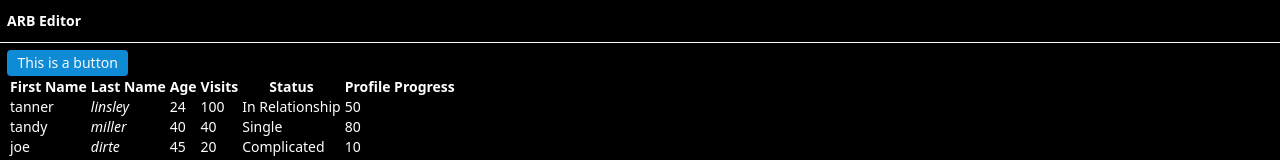
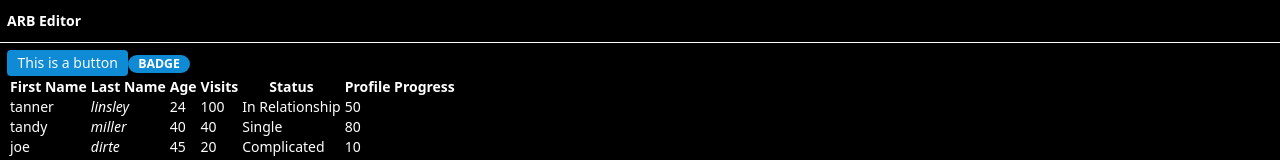
Before and after one commit to johngohrw/arby, a React (Vite) app: page / in a window 1280 px wide. Shown: the top 160 px of the page. Built offline with nearby package versions, Linux system fonts and the light colour scheme.

Commit message:
feat: badge

```diff
--- a/src/App.tsx
+++ b/src/App.tsx
@@ -2,10 +2,13 @@ import {
   createColumnHelper,
   type IdentifiedColumnDef,
 } from "@tanstack/react-table";
+import { Badge } from "./rw-components/badge/badge";
 import { Button } from "./rw-components/button/button";
-import { createTheme, cssOf, s, varOf } from "./rw-components/helpers";
+import { cssOf, varOf } from "./rw-components/style-helpers";
 import { useTable } from "./rw-components/table/table";
+import { createTheme } from "./rw-components/theme";
 import { GlobalThemeProvider } from "./rw-components/theme-provider/theme-provider";
+import { s } from "./rw-components/utility-styles";
 
 const themeConfig = createTheme({
   "color-bg": "black",
@@ -124,6 +127,7 @@ function App() {
         </div>
         <div className={styles.content}>
           <Button onClick={() => alert("hi")}>This is a button</Button>
+          <Badge>BADGE</Badge>
           {renderTable()}
           {renderTable()}
           {renderTable()}
--- /dev/null
+++ b/src/rw-components/badge/badge.tsx
@@ -0,0 +1,28 @@
+import type { ComponentProps } from "react";
+import { cssOf, varOf } from "../style-helpers";
+import { s } from "../utility-styles";
+
+export const badgeStyles = cssOf({
+  background: varOf("color-primary"),
+  ...s.inlineFlex,
+  ...s.flexCenter,
+  borderRadius: "48px",
+  padding: "0.2rem 0.7rem",
+  lineHeight: 1,
+  fontWeight: 600,
+  fontSize: `calc(${varOf("root-font-scale")} * 0.88)`,
+});
+
+export const Badge = ({
+  children,
+  className,
+  ...rest
+}: ComponentProps<"span">) => {
+  return (
+    <span className={`${badgeStyles} ${className}`} {...rest}>
+      {children}
+    </span>
+  );
+};
+
+// ("inline-flex items-center justify-center rounded-full border px-2 py-0.5 text-xs font-medium w-fit whitespace-nowrap shrink-0 [&>svg]:size-3 gap-1 [&>svg]:pointer-events-none focus-visible:border-ring focus-visible:ring-ring/50 focus-visible:ring-[3px] aria-invalid:ring-destructive/20 dark:aria-invalid:ring-destructive/40 aria-invalid:border-destructive transition-[color,box-shadow] overflow-hidden text-foreground [a&]:hover:bg-accent [a&]:hover:text-accent-foreground");
--- a/src/rw-components/button/button.tsx
+++ b/src/rw-components/button/button.tsx
@@ -1,6 +1,12 @@
 import type { CSSObject } from "@emotion/react";
 import type { ComponentProps } from "react";
-import { varOf } from "../helpers";
+import { varOf } from "../style-helpers";
+
+// expose certain values as theme variables
+export const buttonThemeVars = {
+  ["color-button-fg"]: "#f9f9f9",
+  ["color-button-bg-disabled"]: "#999",
+} as const;
 
 export const globalButtonStyles: CSSObject = {
   button: {
--- a/src/rw-components/button/theme.ts
+++ /dev/null
@@ -1,5 +0,0 @@
-// expose certain values as theme variables
-export const buttonThemeVariables = {
-  ["color-button-fg"]: "#f9f9f9",
-  ["color-button-bg-disabled"]: "#999",
-} as const;
--- /dev/null
+++ b/src/rw-components/style-helpers.ts
@@ -0,0 +1,5 @@
+import { css } from "@emotion/css";
+import type { ThemeVarRawKey } from "./theme";
+
+export const cssOf = css;
+export const varOf = (key: ThemeVarRawKey) => `var(--${String(key)})`;
--- a/src/rw-components/theme-provider/theme-provider.tsx
+++ b/src/rw-components/theme-provider/theme-provider.tsx
@@ -1,6 +1,14 @@
 import { type CSSObject, Global } from "@emotion/react";
-import { globalButtonStyles } from "../button/button";
-import { varOf } from "../helpers";
+import { buttonThemeVars, globalButtonStyles } from "../button/button";
+import { varOf } from "../style-helpers";
+
+export const allComponentThemeVariables = {
+  ...buttonThemeVars,
+};
+
+export const allComponentGlobalStyles = {
+  ...globalButtonStyles,
+};
 
 export const GlobalThemeProvider = ({
   themeConfig,
@@ -17,7 +25,7 @@ export const GlobalThemeProvider = ({
         },
         html: {},
         body: {},
-        ...globalButtonStyles,
+        ...allComponentGlobalStyles,
         ...themeConfig,
       }}
     />
--- /dev/null
+++ b/src/rw-components/theme.ts
@@ -0,0 +1,31 @@
+import type { CSSObject } from "@emotion/react";
+import { allComponentThemeVariables } from "./theme-provider/theme-provider";
+
+const themeVariables = {
+  ["root-font-scale"]: "14px",
+  ["color-bg"]: "#f9f9f9",
+  ["color-fg"]: "black",
+  ["color-primary"]: "#0f8bd5",
+  ["color-border"]: "#888",
+  ...allComponentThemeVariables,
+} as const;
+
+export type ThemeVarRawKey = keyof typeof themeVariables;
+export type ThemeVarDashedKey = `--${ThemeVarRawKey}`;
+export type ThemeMixinRaw = Partial<Record<ThemeVarRawKey, unknown>>;
+export type ThemeMixinDashed = Partial<Record<ThemeVarDashedKey, unknown>>;
+
+export const createTheme = (mixin?: ThemeMixinRaw) => {
+  const dashify = (o: Record<string, unknown>) =>
+    Object.entries(o).reduce((a, [k, v]) => ({ ...a, [`--${k}`]: v }), {});
+
+  const themeVariablesDashed = dashify(themeVariables);
+  const themeMixinDashed = dashify(mixin ?? {});
+
+  return {
+    html: {
+      ...themeVariablesDashed,
+      ...themeMixinDashed,
+    },
+  } as CSSObject;
+};
--- a/src/rw-components/helpers.ts
+++ b/src/rw-components/utility-styles.ts
@@ -1,45 +1,10 @@
-/** biome-ignore-all lint/correctness/noUnusedVariables: completion's sake */
-
-import { css } from "@emotion/css";
 import type { CSSObject } from "@emotion/react";
-import { buttonThemeVariables } from "./button/theme";
-
-export const cssOf = css;
-
-const themeVariables = {
-  ["root-font-scale"]: "14px",
-  ["color-bg"]: "#f9f9f9",
-  ["color-fg"]: "black",
-  ["color-primary"]: "#0f8bd5",
-  ["color-border"]: "#888",
-  ...buttonThemeVariables,
-} as const;
-
-type ThemeVarRawKey = keyof typeof themeVariables;
-type ThemeVarDashedKey = `--${ThemeVarRawKey}`;
-type ThemeMixinRaw = Partial<Record<ThemeVarRawKey, unknown>>;
-type ThemeMixinDashed = Partial<Record<ThemeVarDashedKey, unknown>>;
-
-export const createTheme = (mixin?: ThemeMixinRaw) => {
-  const dashify = (o: Record<string, unknown>) =>
-    Object.entries(o).reduce((a, [k, v]) => ({ ...a, [`--${k}`]: v }), {});
-
-  const themeVariablesDashed = dashify(themeVariables);
-  const themeMixinDashed = dashify(mixin ?? {});
-
-  return {
-    html: {
-      ...themeVariablesDashed,
-      ...themeMixinDashed,
-    },
-  } as CSSObject;
-};
-
-export const varOf = (key: ThemeVarRawKey) => `var(--${key})`;
+import { varOf } from "./style-helpers";
 
 const cssuStatic = {
   borderBox: { boxSizing: "border-box" },
   flex: { display: "flex" },
+  inlineFlex: { display: "inline-flex" },
   flexRow: { flexDirection: "row" },
   flexCol: { flexDirection: "column" },
   alignCenter: { alignItems: "center" },
@@ -51,7 +16,6 @@ const cssuStatic = {
   block: { display: "block" },
   none: { display: "none" },
   flexCenter: {
-    display: "flex",
     justifyContent: "center",
     alignItems: "center",
   },
```
